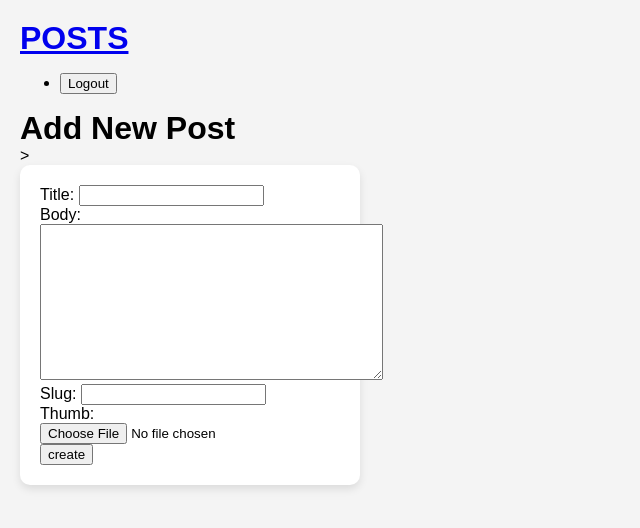
After one commit to Hashara13/The-Eyedde-Web-Application, a Django app: template posts/templates/posts/post_create.html in a window 1280 px wide. The commit adds this page. Shown: the top 528 px of the page, without its empty margins (0-640 px from the left). Run offline with Django 5.2, Linux system fonts and the light colour scheme; the template is opened without the code that fills it: values that come from a table or form of the project are taken from there, others are empty.

Commit message:
minor changes

```diff
--- /dev/null
+++ b/posts/forms.py
@@ -0,0 +1,7 @@
+from django import forms
+from . import models
+
+class CreatePost(forms.ModelForm):
+    class Meta:
+        model=models.Post
+        fields=['title','body','slug','thumb']
--- a/posts/models.py
+++ b/posts/models.py
@@ -1,14 +1,16 @@
 from django.db import models
+from django.contrib.auth.models import User
 
 class Post(models.Model):
     title = models.CharField(max_length=200)
     slug = models.SlugField()
     body = models.TextField()
     date = models.DateTimeField(auto_now_add=True)
-    thumb=models.ImageField(default='default.png',  blank=True)
+    thumb = models.ImageField(default='default.png', blank=True)
+    author = models.ForeignKey(User, on_delete=models.CASCADE, default=None)
 
     def __str__(self):
         return self.title
 
     def snippet(self):
-        return self.body[:75]+'....'
+        return self.body[:75] + '....'
--- /dev/null
+++ b/posts/templates/posts/post_create.html
@@ -0,0 +1,15 @@
+{% extends 'base.html' %}
+
+{% block content %}
+    <div class="create-new">
+     <h1>Add New Post</h1>>
+      <div class="post">
+        <form class="create-form" action="/posts/create/" method="post" enctype="multipart/form-data">
+            {% csrf_token %}
+            {{form}}
+            <input type="submit" value="create">
+
+      </div>
+
+    </div>
+{% endblock %}
--- a/posts/urls.py
+++ b/posts/urls.py
@@ -5,5 +5,6 @@ from . import views
 
 urlpatterns = [
     path('', views.post_home, name='post_home'),
+    path('create/', views.post_create, name='post_create'),
     path('<slug:slug>/', views.post_content, name='post_content'),
 ]
--- a/templates/base.html
+++ b/templates/base.html
@@ -10,6 +10,16 @@
   <body>
 <div class="wrapper">
     <h1><a href="{% url "post_home" %}">POSTS</a></h1>
+    <nav>
+      <ul>
+        <li>
+          <form class="logout-link" action="/accounts/logout/" method="post">
+            {% csrf_token %}
+
+<button type="submit">Logout</button>        </form>
+        </li>
+      </ul>
+    </nav>
     {% block content %}
     {% endblock %}
 </div>
--- a/users/templates/users/login.html
+++ b/users/templates/users/login.html
@@ -5,6 +5,9 @@
 <form class="site-form" action="{% url 'login' %}" method="post">
     {% csrf_token %}
     {{ form.as_p }}
+    {% if request.GET.next %}
+    <input type="hidden" name="next" value="{{request.GET.next}}">
+    {% endif %}
     <input type="submit" value="Log In">
 </form>
 {% endblock %}
--- a/users/urls.py
+++ b/users/urls.py
@@ -4,4 +4,6 @@ from . import views
 urlpatterns = [
     path('signup/', views.signup_page, name='signup'),
     path('login/', views.login_page, name='login'),
+    path('logout/', views.logout_page, name='logout'),
+
 ]
```
Also changed, not shown: posts/views.py (+16 -1 lines), users/views.py (+10 -2 lines), posts/migrations/0003_post_author.py (added).
